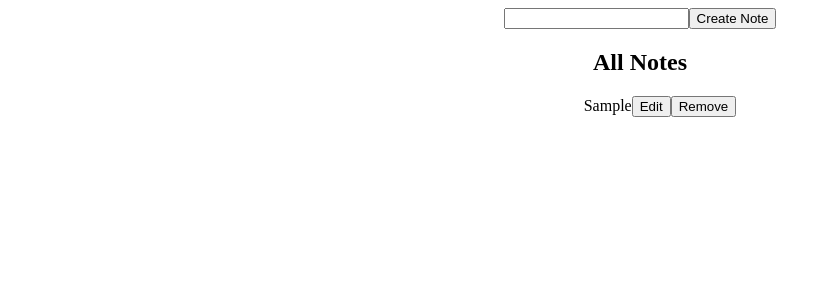
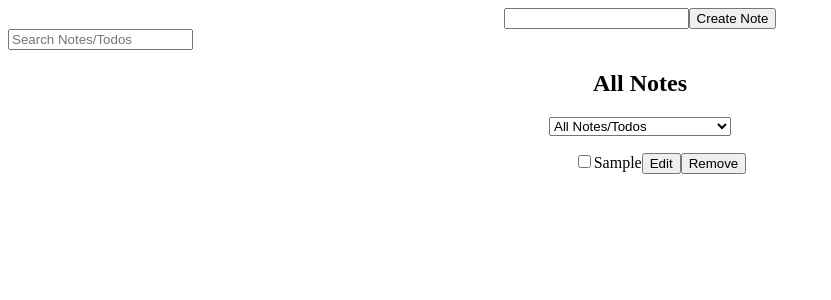
Before and after one commit to asiefmahir/ic-batch-10-react, a React (Vite) app: page / in a window 1280 px wide. Both pictures are taken after typing "Sample" into the empty fields and a click on the button "Create Note". Shown: the top 300 px of the page, without its empty margins (0-831 px from the left). Built offline with nearby package versions, Linux system fonts and the light colour scheme.

Commit message:
feat: Add Filtering Logic to our todo app

```diff
--- a/src/App.jsx
+++ b/src/App.jsx
@@ -9,6 +9,20 @@ function App() {
 	const [editMode, setEditMode] = useState(false);
 
 	const [editableNote, setEditableNote] = useState(null);
+
+	const [filteredTerm, setFilteredTerm] = useState("all");
+
+	const filteredNotes = notes.filter((note) => {
+		if (filteredTerm === "completed") {
+			return note.isCompleted === true;
+		} else if (filteredTerm === "uncompleted") {
+			return note.isCompleted === false;
+		} else {
+			return true;
+		}
+	});
+
+	// const filteredNotes =
 
 	// notes = [
 	// 	 * 	{id: '1', title: "note 1"},
@@ -45,6 +59,7 @@ function App() {
 		const newNote = {
 			id: Date.now() + "",
 			title: noteTitle,
+			isCompleted: false,
 		};
 		// notes.push(newNote)
 		setNotes([newNote, ...notes]);
@@ -87,18 +102,36 @@ function App() {
 
 	const updateHandler = () => {
 		// []
+		// const newArr = notes.map((note) => {
+		// 	if (note.id === editableNote.id) {
+		// 		return { ...note, title: noteTitle };
+		// 	}
+
+		// 	return { ...note };
+		// });
+
+		const newNotes = notes.filter((note) => note.id !== editableNote.id);
+
+		setNotes([{ ...editableNote, title: noteTitle }, ...newNotes]);
+		//
+
+		// setNotes(updatedNotes);
+		// setNotes(newArr);
+		// after update logic executed
+		setEditMode(false);
+		setNoteTitle("");
+	};
+
+	const toggleIsCompletedFlag = (targetedNote) => {
+		// note.isCompleted = !note.isCompleted;
 		const newArr = notes.map((note) => {
-			if (note.id === editableNote.id) {
-				return { ...note, title: noteTitle };
+			if (note.id === targetedNote.id) {
+				return { ...note, isCompleted: !note.isCompleted };
 			}
-
 			return { ...note };
 		});
 
 		setNotes(newArr);
-		// after update logic executed
-		setEditMode(false);
-		setNoteTitle("");
 	};
 
 	return (
@@ -113,11 +146,27 @@ function App() {
 					{editMode === true ? "Updated Note" : "Create Note"}
 				</button>
 			</form>
+			<input type="text" placeholder="Search Notes/Todos" />
 			<div className="notes">
 				<h2>All Notes</h2>
+				<select
+					name=""
+					id=""
+					value={filteredTerm}
+					onChange={(e) => setFilteredTerm(e.target.value)}
+				>
+					<option value="all">All Notes/Todos</option>
+					<option value="completed">Completed Notes/Todos</option>
+					<option value="uncompleted">UnCompleted Notes/Todos</option>
+				</select>
 				<ul>
-					{notes.map((note) => (
+					{filteredNotes.map((note) => (
 						<li key={note.id}>
+							<input
+								type="checkbox"
+								checked={note.isCompleted}
+								onChange={() => toggleIsCompletedFlag(note)}
+							/>
 							<span>{note.title}</span>
 							<button onClick={() => editHandler(note)}>
 								Edit
```
